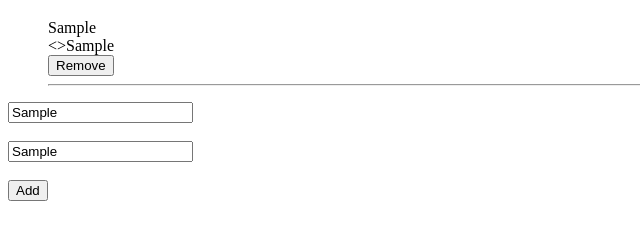
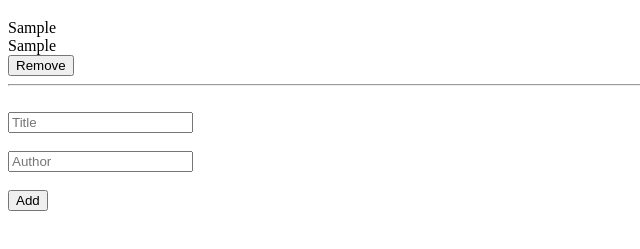
Before and after one commit to lenkon/awesome-books, a website: page index.html in a window 1280 px wide. Both pictures are taken after typing "Sample", "Sample" into the empty fields and a click on the input "Add". Shown: the part 61-310 px from the top of the page, without its empty margins (0-640 px from the left). Drawn offline with Linux system fonts and the light colour scheme.

Commit message:
Add helper funtions and modified book removal function

```diff
--- a/index.html
+++ b/index.html
@@ -1,11 +1,11 @@
 <!DOCTYPE html>
 <html lang="en">
   <head>
-    <title>Inoulen's Portfolio</title>
+    <title>Awesome Books</title>
     <meta http-equiv="X-UA-Compatible" content="IE=edge" />
     <meta charset="UTF-8">
     <meta name="viewport" content="width=device-width, initial-scale=1">
-    <meta name="description" content="My Portfolio">
+    <meta name="description" content="Book Library">
     <meta name="author" content="Lenkon">
     <link rel="stylesheet" href="styles/styles.css">
     <link rel="stylesheet"
@@ -16,10 +16,11 @@
       <h1>Awesome Books</h1>
 
       <!-- Display book collection -->
-      <ul id="book-collection" class="book-collection"></ul>
+      <div id="book-collection" class="book-collection"></div>
     </div>
     <section>
       <form id="book-form">
+        <br>
         <input type="text" name="title" id="title" placeholder="Title">
         <br><br>
         <input type="text" name="author" id="author" placeholder="Author">
--- a/js/script.js
+++ b/js/script.js
@@ -1,22 +1,34 @@
 const bookCollection = document.getElementById('book-collection');
 const formInput = document.getElementById('book-form');
 
-const bookData = [];
+let bookData = [];
+
+const removeBook = (event) => {
+  let id = event.target.id;
+  let modBookData = bookData.filter(function(element, i) {
+    return ((i != id) ? element : '');
+  });
+  bookData = modBookData;
+  storeData();
+  showSavedData();
+}
 
 const showSavedData = () => {
   if (localStorage.getItem('bookstoredata')) {
-    const bookData = JSON.parse(localStorage.getItem('bookstoredata'));
+    bookData = JSON.parse(localStorage.getItem('bookstoredata'));
 
     let bookList = '';
     bookData.forEach((item, i) => {
-      bookList += `<div>
-      <div>${item.title}</div>
-      <>${item.author}</div>
+      bookList += `
       <div>
-        <button type="submit" class="remove-button" id="${i}">Remove</button>
+        <div>${item.title}</div>
+        <div>${item.author}</div>
+        <div>
+          <button type="submit" class="remove-button" id="${i}">Remove</button>
+        </div>
+        <hr>
       </div>
-      <hr>
-    </div>`;
+      `;
     });
     bookCollection.innerHTML = bookList;
     const removeButtons = document.querySelectorAll('.remove-button');
@@ -25,11 +37,11 @@ const showSavedData = () => {
 };
 
 function storeData() {
-  const data = JSON.stringify(bookData);
+  const data =  JSON.stringify(bookData);
   localStorage.setItem('bookstoredata', data);
 }
 
-addBookData = (event) => {
+const addBookData = (event) => {
   event.preventDefault();
   const title = document.getElementById('title');
   const author = document.getElementById('author');
@@ -37,7 +49,6 @@ addBookData = (event) => {
     title: title.value,
     author: author.value,
   });
-
   storeData();
   showSavedData();
   formInput.reset();
```
Also changed, not shown: package.json (added, +12 -0 lines), .eslintrc.js (added), README.md, 1 other file.
